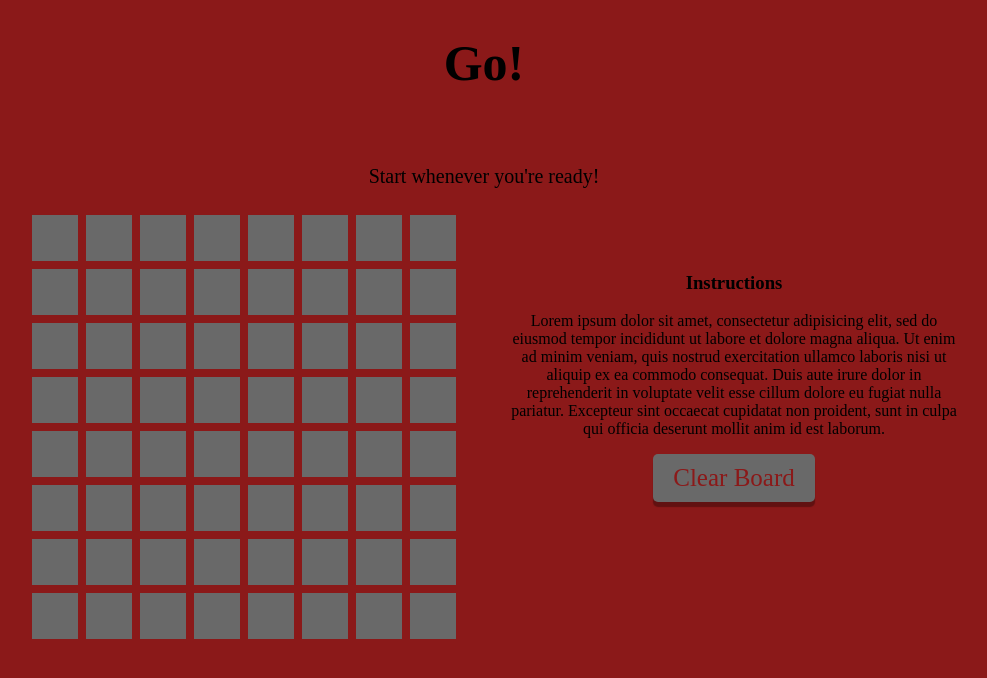
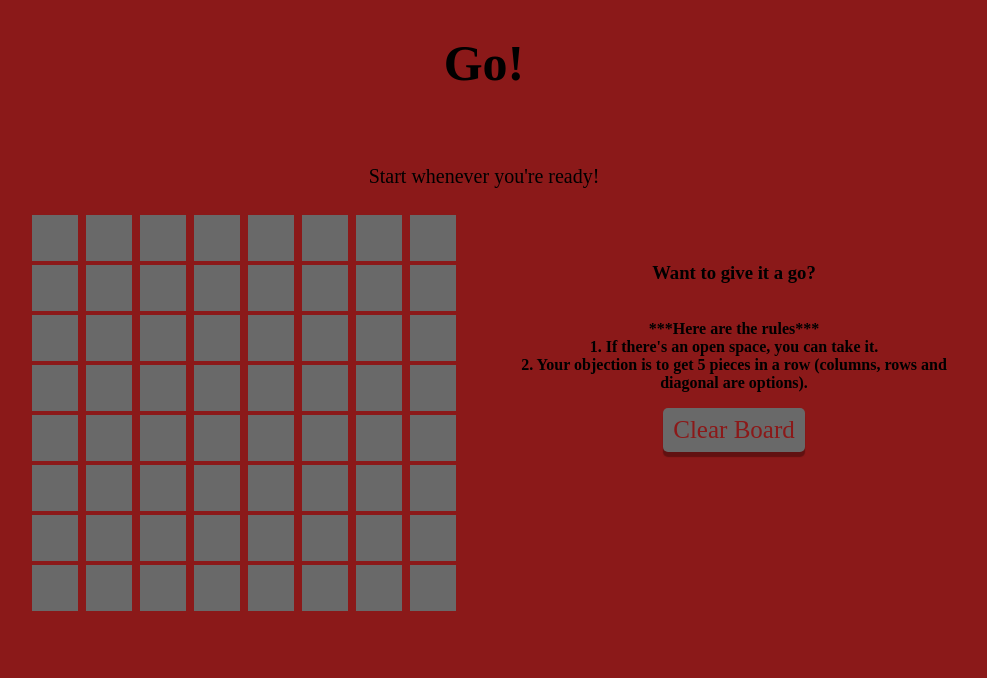
Before and after one commit to amack459/WDI_PROJECT1, a PHP site: page / in a window 1280 px wide. Shown: the top 678 px of the page, without its empty margins (156-1143 px from the left). Run offline with PHP 8.4, Linux system fonts and the light colour scheme.

Commit message:
added rules and fixed positioning of stones

```diff
--- a/css/app.css
+++ b/css/app.css
@@ -15,7 +15,7 @@ h1{
 }
 
 h3 {
-  padding-top: 125px;
+  padding-top: 115px;
 }
 
 ul{
@@ -29,6 +29,7 @@ ul{
   margin: 40px auto;
   height: 500px;
   width:  500px;
+  border: none;
 
 }
 
@@ -49,11 +50,11 @@ ul{
   border: 2px solid #8b1919;
   width: 50px;
   height: 50px;
-  vertical-align: top;
+  vertical-align: right;
   border-radius: 0px;
-  margin-bottom: 4px;
+  margin-bottom: 0px;
   box-sizing: border-box;
-  line-height: 50px;
+
   background-color:#696969;
 }
 
@@ -68,12 +69,14 @@ ul{
   left: 26px;
   border: none;
   z-index: -1000;
+  line-height: 0px;
+
 }
 
 #clear{
   font-family: "Papyrus";
   font-size: 25px;
-  padding: 10px 20px;
+  padding: 8px 10px;
   border-radius: 5px;
   border: none;
   background-color: #696969;
--- a/home.html
+++ b/home.html
@@ -196,13 +196,8 @@
     </div>
   </div>
   <div class="container-right">
-    <h3>Instructions</h3>
-    <p>Lorem ipsum dolor sit amet, consectetur adipisicing elit, sed do eiusmod
-    tempor incididunt ut labore et dolore magna aliqua. Ut enim ad minim veniam,
-    quis nostrud exercitation ullamco laboris nisi ut aliquip ex ea commodo
-    consequat. Duis aute irure dolor in reprehenderit in voluptate velit esse
-    cillum dolore eu fugiat nulla pariatur. Excepteur sint occaecat cupidatat non
-    proident, sunt in culpa qui officia deserunt mollit anim id est laborum.</p>
+    <h3>Want to give it a go?</h3>
+    <p><!-- Go is an ancient abstract board game created in China more than 2,500 years ago. The aim of a professional Go player is to surround more territory than their opponent. As you can imagine, the game can become quite complicated amongst professionals. Especially while playing on a standard 19x19 board. I've provided a beginner version of the game to pique your interest a bit. Hopefully you enjoy and decide to move on to more complicated levels. --> <br> <b>***Here are the rules***<br> 1. If there's an open space, you can take it. <br>2. Your objection is to get 5 pieces in a row (columns, rows and diagonal are options). </b>   </p>
     <button id="clear">Clear Board</button>
   </div>
   </main>
--- a/js/app.js
+++ b/js/app.js
@@ -28,7 +28,8 @@ window.addEventListener("DOMContentLoaded", function() {
             this.className = "board " + player;
 
             if(checkForWin()) {
-              narrator.innerHTML = "Looks like we're done! " + "url(go_" + player + ".png)" + " has won!";
+              narrator.style.backgroundImage = "url(go_" + player + ".png)";
+              narrator.innerHTML = "Looks like you've won! Grab a tea or coffee from the lobby...on me!!";
               gameOver =true;
             } else if(checkForTie()) {
               narrator.innerHTML = "You're BOTH losers. Try again!";
@@ -58,7 +59,6 @@ window.addEventListener("DOMContentLoaded", function() {
 function checkSquares(squares) {
   return squares.reduce(function(prev, square) {
     return prev && square.style.backgroundImage === 'url("go_' + player + '.png")';
-    console.log(square.style.backgroundImage)
   }, true);
 };
 
```
